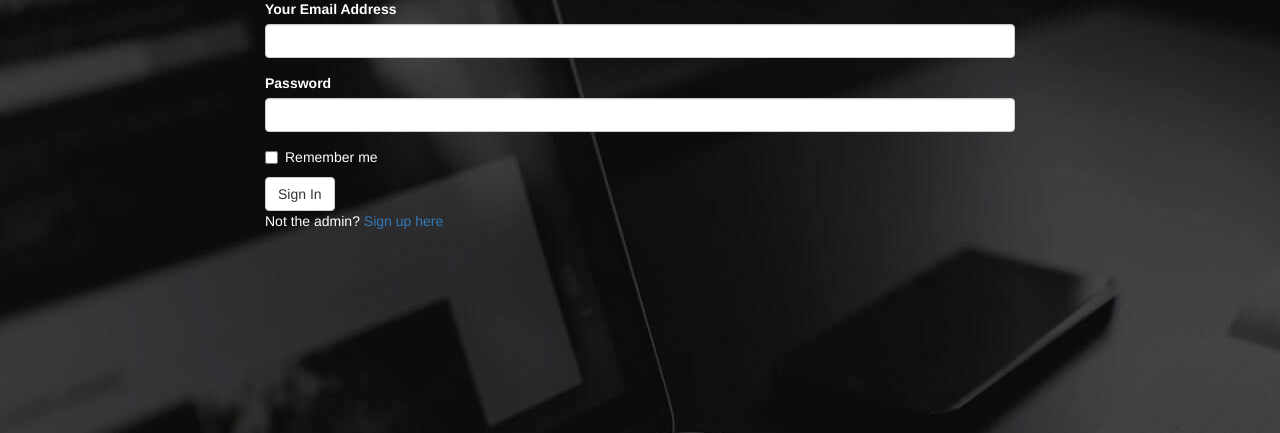
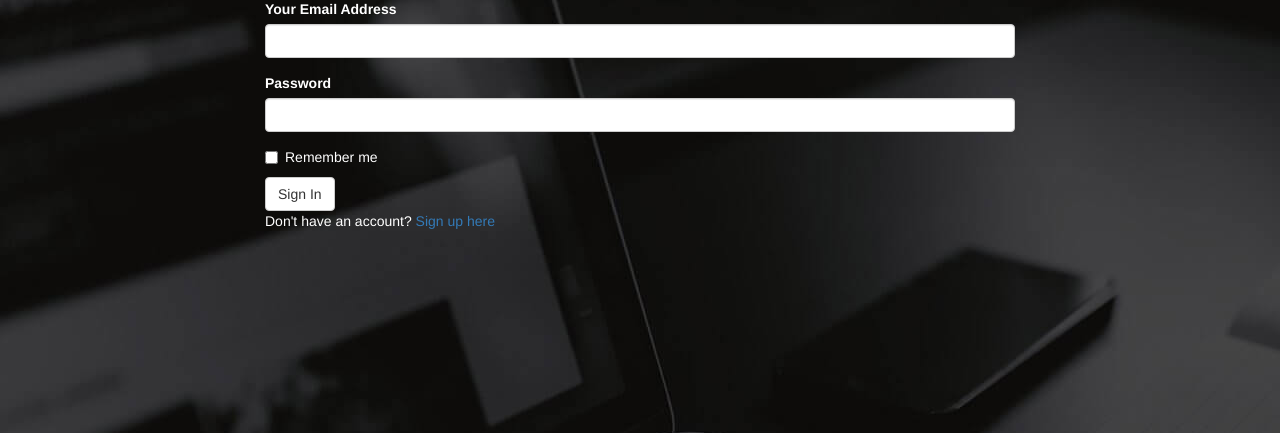
Before and after one commit to juru-juliette/BlogApp, a Flask app: page /authenticate/login in a window 1280 px wide. Shown: the part 73-506 px from the top of the page. Run offline with Flask 2, Linux system fonts and the light colour scheme; some libraries are stand-ins or nearby versions.

Commit message:
deployment to heroku

```diff
--- a/app/templates/auth/login.html
+++ b/app/templates/auth/login.html
@@ -19,7 +19,7 @@
       {% endfor %}
       <!-- Login form -->
       {{wtf.quick_form(login_form)}}
-      <p>Not the admin? <a href="{{url_for('main.index')}}">Sign up here</a></p>
+      <p> Don't have an account? <a href="{{url_for('auth.register')}}">Sign up here</a></p>
 
      </div>
      <div clas="col-md-2"> </div>
```
